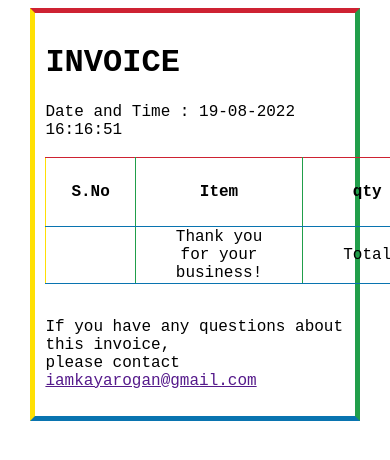
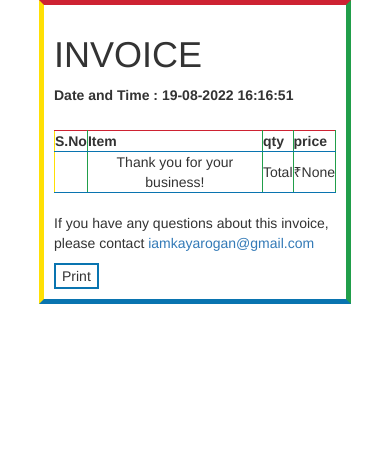
Before and after one commit to Kayaroganam/BillingApp, a Flask app: page /generateBill in a window 390 px wide; the page is wider, and only the part inside the window is pictured. Shown: the top 460 px of that part. Run offline with Flask 2, Linux system fonts and the light colour scheme; data that the repository does not hold is empty.

Commit message:
responsive and print button added

```diff
--- a/templates/add.html
+++ b/templates/add.html
@@ -2,11 +2,8 @@
 <html lang="en">
 
 <head>
-    <meta charset="UTF-8">
-    <meta http-equiv="X-UA-Compatible" content="IE=edge">
-    <meta name="viewport" content="width=device-width, initial-scale=1.0">
     <link rel="stylesheet" href="{{ url_for('static', filename='css/main.css') }}">
-
+    <link rel="icon" href="../static/images/stationery.png" type="image/x-icon">
     <title>Stationery Store</title>
 </head>
 
--- a/templates/add_selected.html
+++ b/templates/add_selected.html
@@ -2,11 +2,8 @@
 <html lang="en">
 
 <head>
-    <meta charset="UTF-8">
-    <meta http-equiv="X-UA-Compatible" content="IE=edge">
-    <meta name="viewport" content="width=device-width, initial-scale=1.0">
     <link rel="stylesheet" href="{{ url_for('static', filename='css/main.css') }}">
-
+    <link rel="icon" href="../static/images/stationery.png" type="image/x-icon">
     <title>Stationery Store</title>
 </head>
 
--- a/templates/edit.html
+++ b/templates/edit.html
@@ -5,8 +5,8 @@
     <meta charset="UTF-8">
     <meta http-equiv="X-UA-Compatible" content="IE=edge">
     <meta name="viewport" content="width=device-width, initial-scale=1.0">
+    <link rel="icon" href="../static/images/stationery.png" type="image/x-icon">
     <link rel="stylesheet" href="{{ url_for('static', filename='css/main.css') }}">
-
     <title>Stationery Store</title>
 </head>
 
--- a/templates/generate.html
+++ b/templates/generate.html
@@ -5,13 +5,41 @@
     <meta charset="UTF-8">
     <meta http-equiv="X-UA-Compatible" content="IE=edge">
     <meta name="viewport" content="width=device-width, initial-scale=1.0">
+    <link rel="icon" href="../static/images/stationery.png" type="image/x-icon">
     <link rel="stylesheet" href="{{ url_for('static', filename='css/main.css') }}">
+    <link rel="stylesheet" href="https://cdn.jsdelivr.net/npm/bootstrap@3.3.7/dist/css/bootstrap.min.css" />
+    <title>Bill</title>
+    <script>
+        function printDiv(divName) {
+            var printContents = document.getElementById(divName).innerHTML;
+            var originalContents = document.body.innerHTML;
 
-    <title>.</title>
+            document.body.innerHTML = printContents;
+
+            window.print();
+
+            document.body.innerHTML = originalContents;
+        }
+    </script>
+
+    <style>
+        .print-btn {
+            background-color: white;
+            border: 2px solid #0974B0;
+        }
+
+        .print-btn:active {
+            background-color: #0974B0;
+            color: white;
+        }
+    </style>
+
+
 </head>
 
 <body>
     <div class="box1">
+        <div id="printableArea">
             <h1>INVOICE</h1>
 
             <label for="date_time">Date and Time : {{ date }}</label>
@@ -42,7 +70,13 @@
             </table>
             <br>
 
-    <p>If you have any questions about this invoice,<br> please contact <a href="">iamkayarogan@gmail.com</a></p>
+            <p>If you have any questions about this invoice,<br> please contact <a href="">iamkayarogan@gmail.com</a>
+            </p>
+        </div>
+
+        <div>
+            <input type="button" onclick="printDiv('printableArea')" value="Print" class="print-btn" />
+        </div>
 
     </div>
 
```
Also changed, not shown: templates/list.html (+13 -11 lines). Lines whose indentation alone changed are shown as unchanged.
